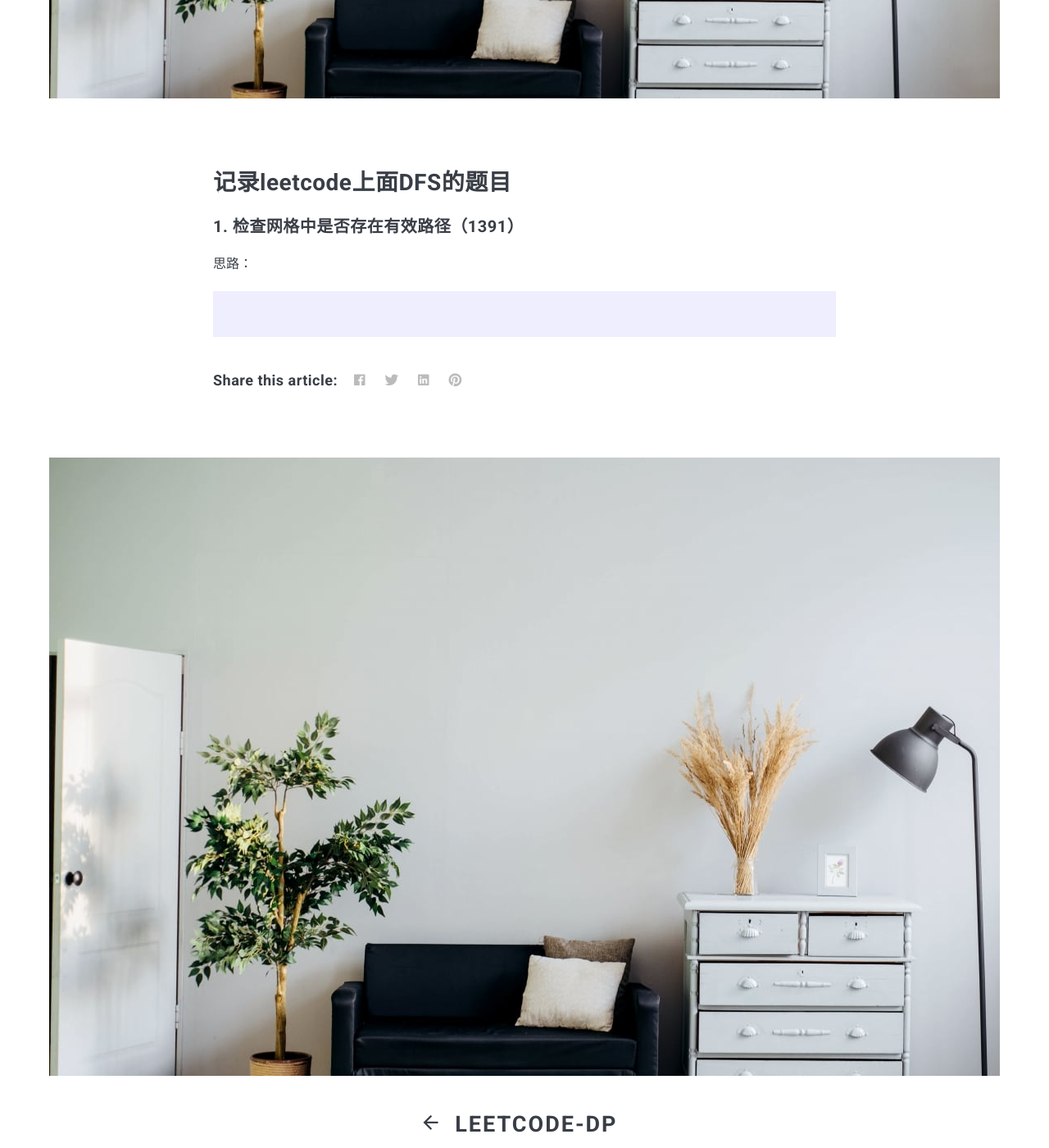
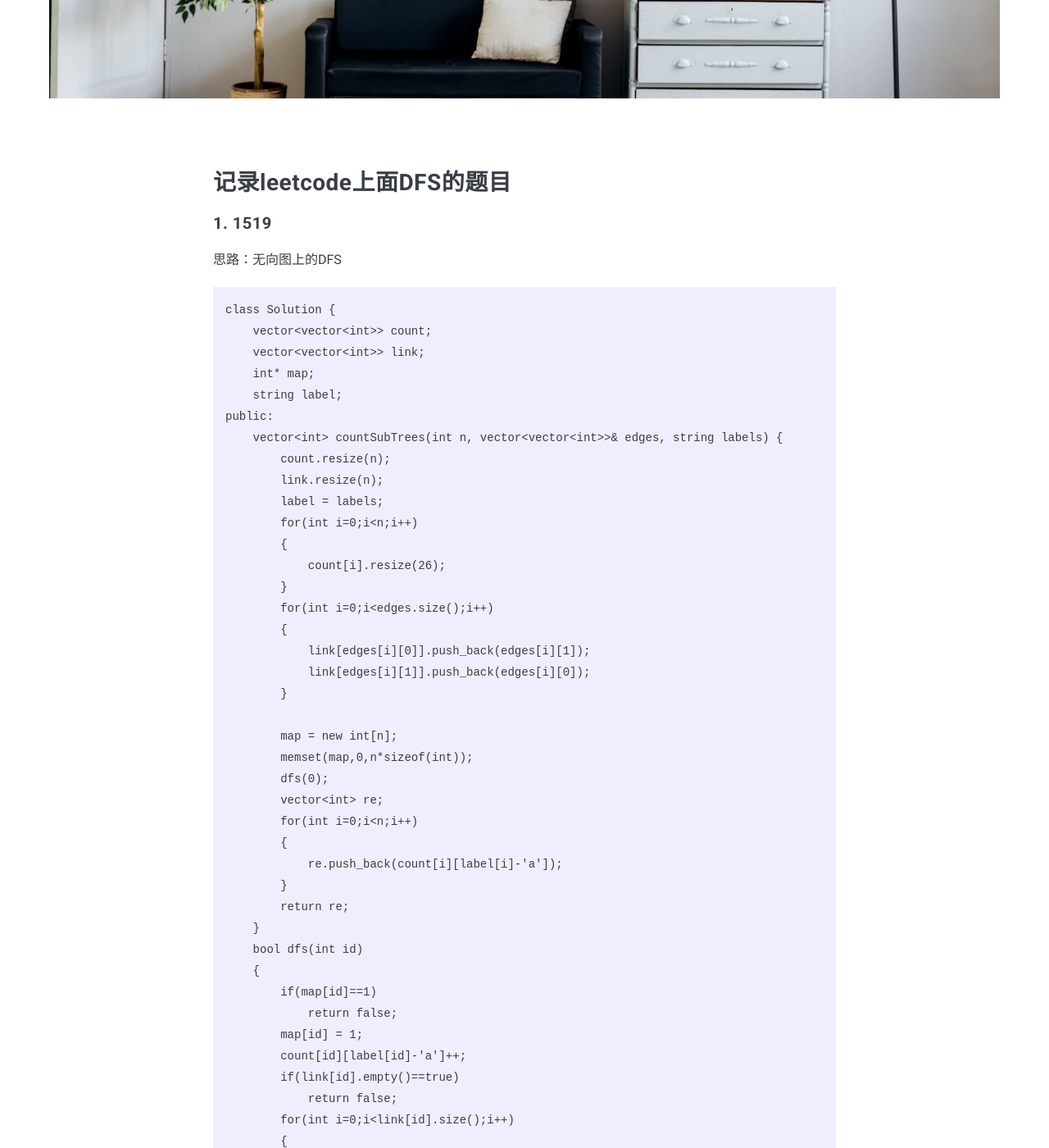
Before and after one commit to ivy-lv11/ivy-lv11.github.io, a Jekyll site: the page built from _posts/2020-08-25-DFS.markdown, in a window 1280 px wide and 1400 px high, scrolled down 853 px. Shown: the whole window at 82% size. Built offline with Jekyll 4.4.1, drawn with Linux system fonts in a browser that asks for light colours; nearby versions of some CDN libraries; comment, search, counter and statistics services are not loaded; some of the changed text lies outside the part shown.

Commit message:
add 1519

````diff
--- a/_posts/2020-08-25-DFS.markdown
+++ b/_posts/2020-08-25-DFS.markdown
@@ -6,8 +6,56 @@ image:  07.jpg
 tags:   Home
 ---
 ## 记录leetcode上面DFS的题目
-#### 1. 检查网格中是否存在有效路径（1391）
-思路：
+#### 1. 1519
+思路：无向图上的DFS
 ```
+class Solution {
+    vector<vector<int>> count;
+    vector<vector<int>> link;
+    int* map;
+    string label;
+public:
+    vector<int> countSubTrees(int n, vector<vector<int>>& edges, string labels) {
+        count.resize(n);
+        link.resize(n);
+        label = labels;
+        for(int i=0;i<n;i++)
+        {
+            count[i].resize(26);
+        }
+        for(int i=0;i<edges.size();i++)
+        {
+            link[edges[i][0]].push_back(edges[i][1]);
+            link[edges[i][1]].push_back(edges[i][0]);
+        }
 
+        map = new int[n];
+        memset(map,0,n*sizeof(int));
+        dfs(0);
+        vector<int> re;
+        for(int i=0;i<n;i++)
+        {
+            re.push_back(count[i][label[i]-'a']);
+        }
+        return re;
+    }
+    bool dfs(int id)
+    {
+        if(map[id]==1)
+            return false;
+        map[id] = 1;
+        count[id][label[id]-'a']++;
+        if(link[id].empty()==true)
+            return false;
+        for(int i=0;i<link[id].size();i++)
+        {
+            bool x = dfs(link[id][i]);
+            if(x!=false){
+            for(int k=0;k<26;k++)
+                count[id][k] += count[link[id][i]][k];
+            }
+        }
+        return true;
+    }
+};
 ```
````
